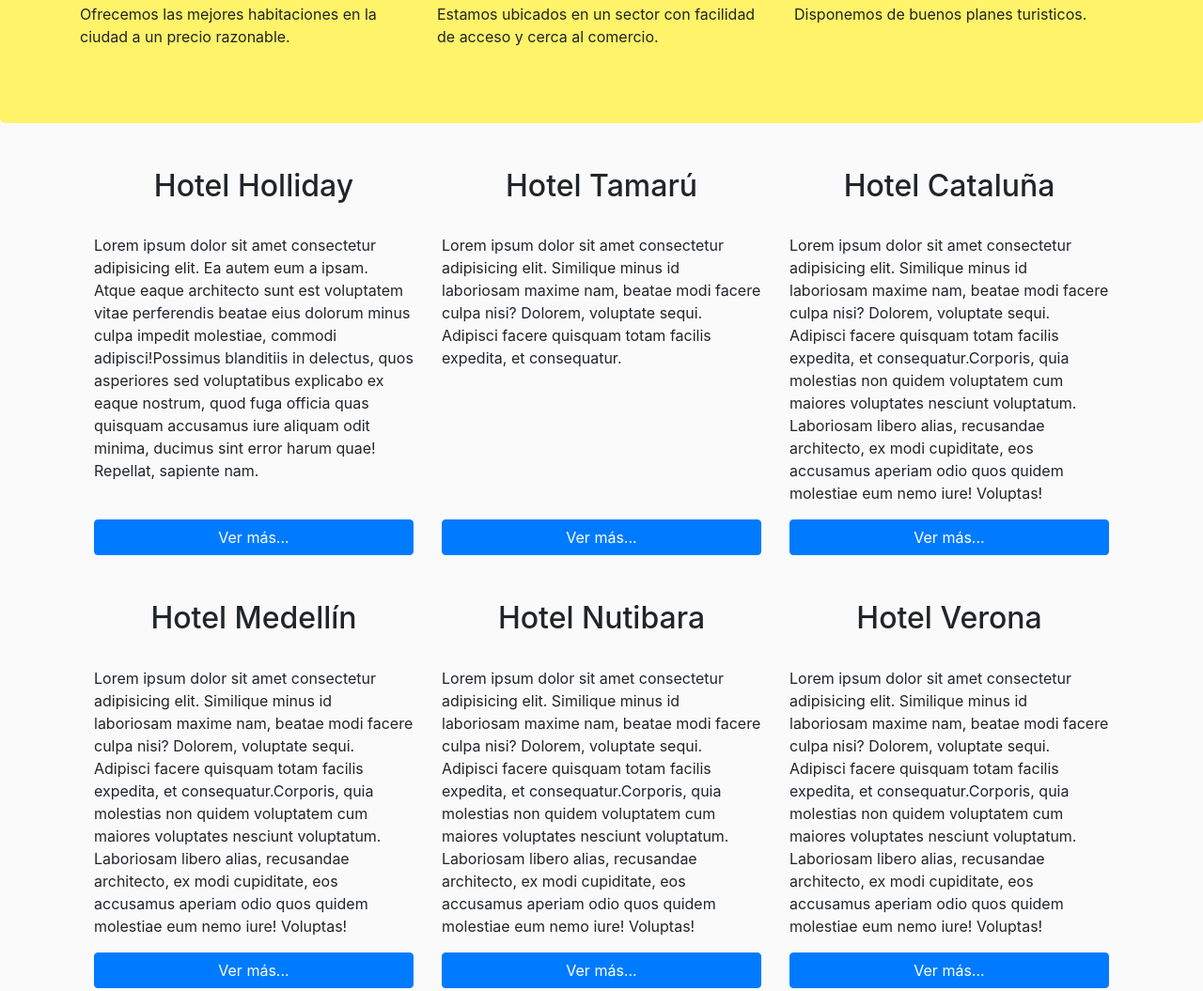
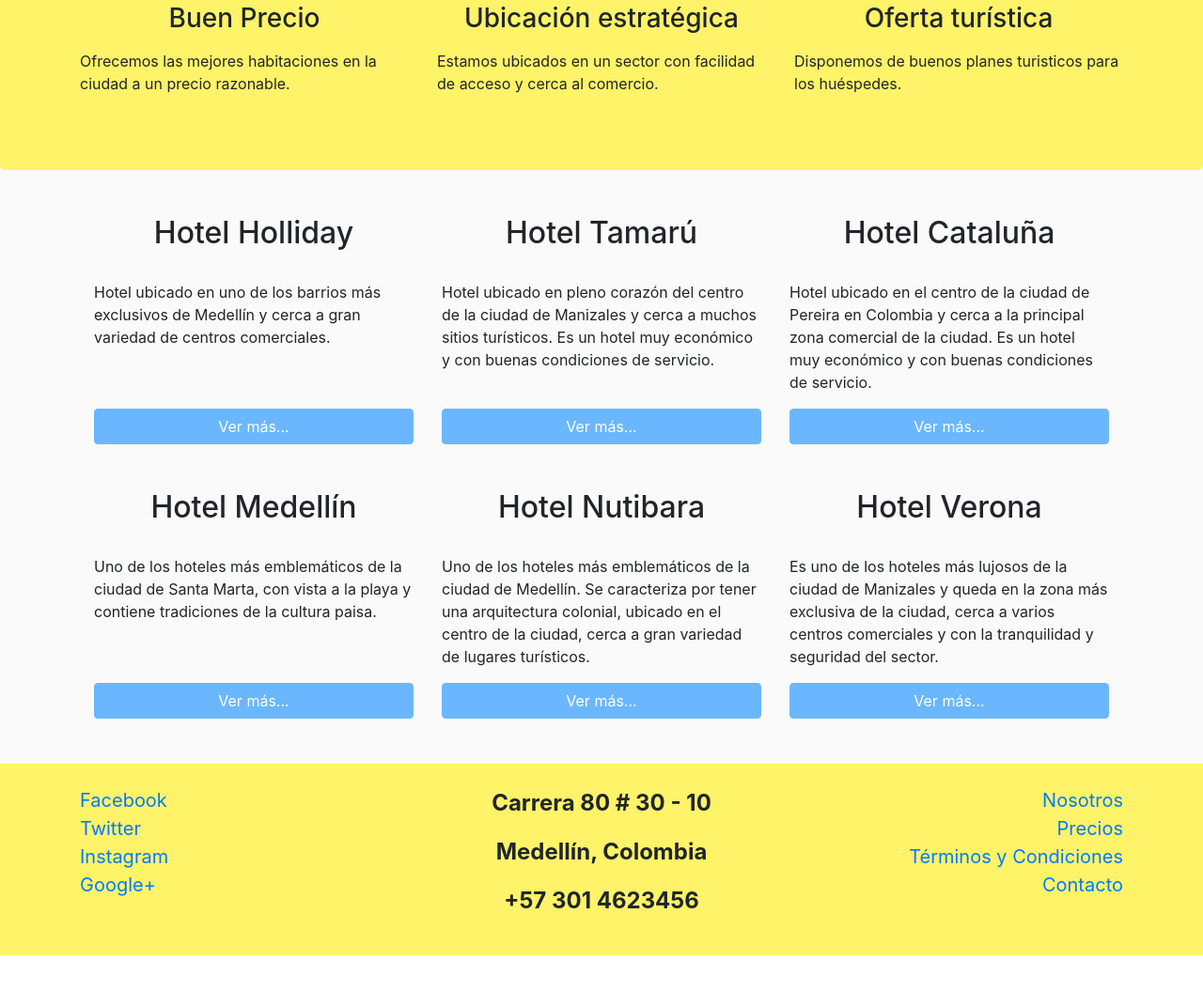
Before and after one commit to Arturo96/tallerBootstrap, a website: page guia-hoteles/index.html in a window 1280 px wide. Shown: the part 157-1212 px from the top of the page at 94% size. After the commit the page ends 1174 px from the top, so only its background shows below. Drawn offline with nearby package versions, Linux system fonts and the light colour scheme.

Commit message:
Guia práctica de Flex con los conceptos aplicados

```diff
--- a/guia-hoteles/styles.css
+++ b/guia-hoteles/css/styles.css
@@ -17,6 +17,8 @@
 
 .hotel button {
     margin-top: auto;
+    background-color: #6ab7ff;
+    border-color: #6ab7ff;
 }
 
 footer a {
@@ -24,6 +26,15 @@ footer a {
     font-size: 1.25em;
 }
 
-footer p, footer a {
+footer p, .location {
     text-align: center;
 }
+
+.location {
+    font-size: 1.5em;
+    font-weight: bold;
+}
+
+.about {
+    text-align: right;
+}
--- a/guia-hoteles/index.html
+++ b/guia-hoteles/index.html
@@ -4,7 +4,7 @@
 		<meta charset="UTF-8" />
 		<meta name="viewport" content="width=device-width, initial-scale=1.0" />
 		<link rel="stylesheet" href="./node_modules/bootstrap/dist/css/bootstrap.min.css" />
-		<link rel="stylesheet" href="styles.css" />
+		<link rel="stylesheet" href="./css/styles.css" />
 		<title>Hoteles</title>
 	</head>
 	<body>
@@ -12,86 +12,65 @@
 			<h1 class="text-center">Grupo de hoteles</h1>
 			<div class="container mt-5">
 				<div class="row">
-					<p class="col-md col-sm-6 col-12">
-						Ofrecemos las mejores habitaciones en la ciudad a un precio razonable.
-					</p>
-					<p class="col-md col-sm-6 col-12">
-						Estamos ubicados en un sector con facilidad de acceso y cerca al comercio.
-					</p>
-					<p class="col-md col-sm-6 col-12">Disponemos de buenos planes turisticos.</p>
+					<div class="col-md col-sm-6 col-12">
+						<h3 class="text-center mb-3">Buen Precio</h3>
+						<p>Ofrecemos las mejores habitaciones en la ciudad a un precio razonable.</p>
+					</div>
+					<div class="col-md col-sm-6 col-12">
+						<h3 class="text-center mb-3">Ubicación estratégica</h3>
+						<p>Estamos ubicados en un sector con facilidad de acceso y cerca al comercio.</p>
+					</div>
+					<div class="col-md col-sm-6 col-12">
+						<h3 class="text-center mb-3">Oferta turística</h3>
+						<p>Disponemos de buenos planes turisticos para los huéspedes.</p>
+					</div>
 				</div>
 			</div>
 		</div>
 		<section class="hoteles">
 			<div class="d-flex container pt-5 flex-wrap">
-				<div class="mb-5 col-sm-4 col-12 hotel">
+				<div class="mb-5 col-md-4 col-sm-6 col-12 hotel">
 					<h2>Hotel Holliday</h2>
 					<p class="mt-4">
-						Lorem ipsum dolor sit amet consectetur adipisicing elit. Ea autem eum a ipsam. Atque
-						eaque architecto sunt est voluptatem vitae perferendis beatae eius dolorum minus culpa
-						impedit molestiae, commodi adipisci!Possimus blanditiis in delectus, quos asperiores sed
-						voluptatibus explicabo ex eaque nostrum, quod fuga officia quas quisquam accusamus iure
-						aliquam odit minima, ducimus sint error harum quae! Repellat, sapiente nam.
+						Hotel ubicado en uno de los barrios más exclusivos de Medellín y cerca a gran variedad de centros comerciales.
 					</p>
 					<button class="btn btn-primary">Ver más...</button>
 				</div>
-				<div class="mb-5 col-sm-4 col-12 hotel">
+				<div class="mb-5 col-md-4 col-sm-6 col-12 hotel">
 					<h2>Hotel Tamarú</h2>
 					<p class="mt-4">
-						Lorem ipsum dolor sit amet consectetur adipisicing elit. Similique minus id laboriosam
-						maxime nam, beatae modi facere culpa nisi? Dolorem, voluptate sequi. Adipisci facere
-						quisquam totam facilis expedita, et consequatur.
+						Hotel ubicado en pleno corazón del centro de la ciudad de Manizales y cerca a muchos sitios turísticos. Es un hotel muy económico y con buenas condiciones de servicio.
 					</p>
 					<button class="btn btn-primary">Ver más...</button>
 				</div>
-				<div class="mb-5 col-sm-4 col-12 hotel">
+				<div class="mb-5 col-md-4 col-sm-6 col-12 hotel">
 					<h2>Hotel Cataluña</h2>
 					<p class="mt-4">
-						Lorem ipsum dolor sit amet consectetur adipisicing elit. Similique minus id laboriosam
-						maxime nam, beatae modi facere culpa nisi? Dolorem, voluptate sequi. Adipisci facere
-						quisquam totam facilis expedita, et consequatur.Corporis, quia molestias non quidem
-						voluptatem cum maiores voluptates nesciunt voluptatum. Laboriosam libero alias,
-						recusandae architecto, ex modi cupiditate, eos accusamus aperiam odio quos quidem
-						molestiae eum nemo iure! Voluptas!
+						Hotel ubicado en el centro de la ciudad de Pereira en Colombia y cerca a la principal zona comercial de la ciudad. Es un hotel muy económico y con buenas condiciones de servicio.
 					</p>
 					<button class="btn btn-primary">Ver más...</button>
 				</div>
 
-				<div class="mb-5 col-sm-4 col-12 hotel">
+				<div class="mb-5 col-md-4 col-sm-6 col-12 hotel">
 					<h2>Hotel Medellín</h2>
 					<p class="mt-4">
-						Lorem ipsum dolor sit amet consectetur adipisicing elit. Similique minus id laboriosam
-						maxime nam, beatae modi facere culpa nisi? Dolorem, voluptate sequi. Adipisci facere
-						quisquam totam facilis expedita, et consequatur.Corporis, quia molestias non quidem
-						voluptatem cum maiores voluptates nesciunt voluptatum. Laboriosam libero alias,
-						recusandae architecto, ex modi cupiditate, eos accusamus aperiam odio quos quidem
-						molestiae eum nemo iure! Voluptas!
+						Uno de los hoteles más emblemáticos de la ciudad de Santa Marta, con vista a la playa y contiene tradiciones de la cultura paisa.
 					</p>
 					<button class="btn btn-primary">Ver más...</button>
 				</div>
 
-				<div class="mb-5 col-sm-4 col-12 hotel">
+				<div class="mb-5 col-md-4 col-sm-6 col-12 hotel">
 					<h2>Hotel Nutibara</h2>
 					<p class="mt-4">
-						Lorem ipsum dolor sit amet consectetur adipisicing elit. Similique minus id laboriosam
-						maxime nam, beatae modi facere culpa nisi? Dolorem, voluptate sequi. Adipisci facere
-						quisquam totam facilis expedita, et consequatur.Corporis, quia molestias non quidem
-						voluptatem cum maiores voluptates nesciunt voluptatum. Laboriosam libero alias,
-						recusandae architecto, ex modi cupiditate, eos accusamus aperiam odio quos quidem
-						molestiae eum nemo iure! Voluptas!
+						Uno de los hoteles más emblemáticos de la ciudad de Medellín. Se caracteriza por tener una arquitectura colonial, ubicado en el centro de la ciudad, cerca a gran variedad de lugares turísticos.
 					</p>
 					<button class="btn btn-primary">Ver más...</button>
 				</div>
 
-				<div class="mb-5 col-sm-4 col-12 hotel">
+				<div class="mb-5 col-md-4 col-sm-6 col-12 hotel">
 					<h2>Hotel Verona</h2>
 					<p class="mt-4">
-						Lorem ipsum dolor sit amet consectetur adipisicing elit. Similique minus id laboriosam
-						maxime nam, beatae modi facere culpa nisi? Dolorem, voluptate sequi. Adipisci facere
-						quisquam totam facilis expedita, et consequatur.Corporis, quia molestias non quidem
-						voluptatem cum maiores voluptates nesciunt voluptatum. Laboriosam libero alias,
-						recusandae architecto, ex modi cupiditate, eos accusamus aperiam odio quos quidem
-						molestiae eum nemo iure! Voluptas!
+						Es uno de los hoteles más lujosos de la ciudad de Manizales y queda en la zona más exclusiva de la ciudad, cerca a varios centros comerciales y con la tranquilidad y seguridad del sector.
 					</p>
 					<button class="btn btn-primary">Ver más...</button>
 				</div>
@@ -107,17 +86,18 @@
 						<a href="#">Instagram</a>
 						<a href="#">Google+</a>
 					</div>
-					<div class="col-md-4 align-self-center">
+					<div class="col-md-4 align-self-center location">
 						<address>
 							<p>
-                                Carrera 80 # 30 - 10
-                            </p>
-                            <p>
-                                Medellín, Colombia
-                            </p>
+								Carrera 80 # 30 - 10
+							</p>
+							<p>
+								Medellín, Colombia
+							</p>
+							<p>+57 301 4623456</p>
 						</address>
 					</div>
-					<div class="col-md-4">
+					<div class="col-md-4 about">
 						<a href="#">Nosotros</a>
 						<a href="#">Precios</a>
 						<a href="#">Términos y Condiciones</a>
```
